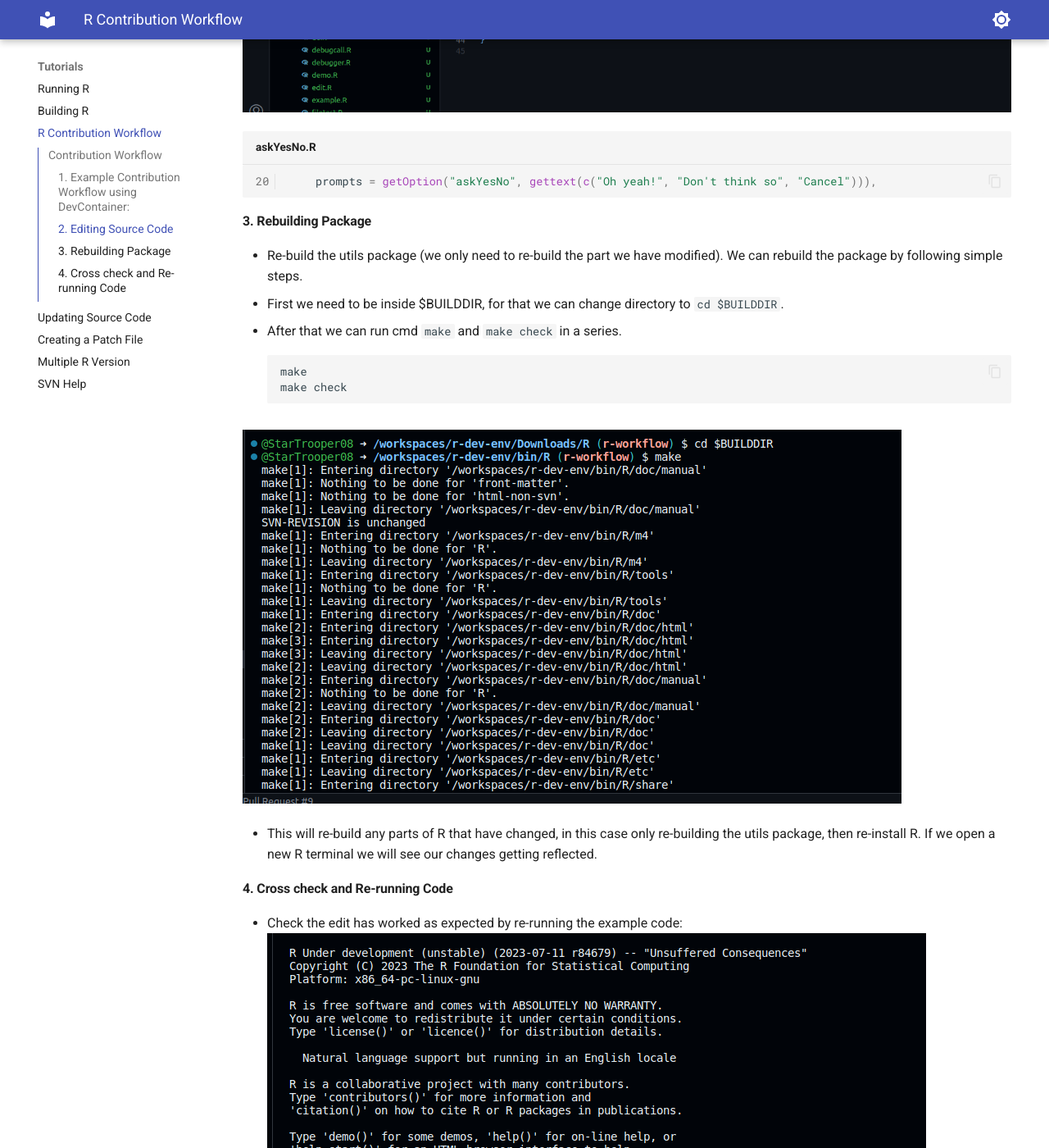
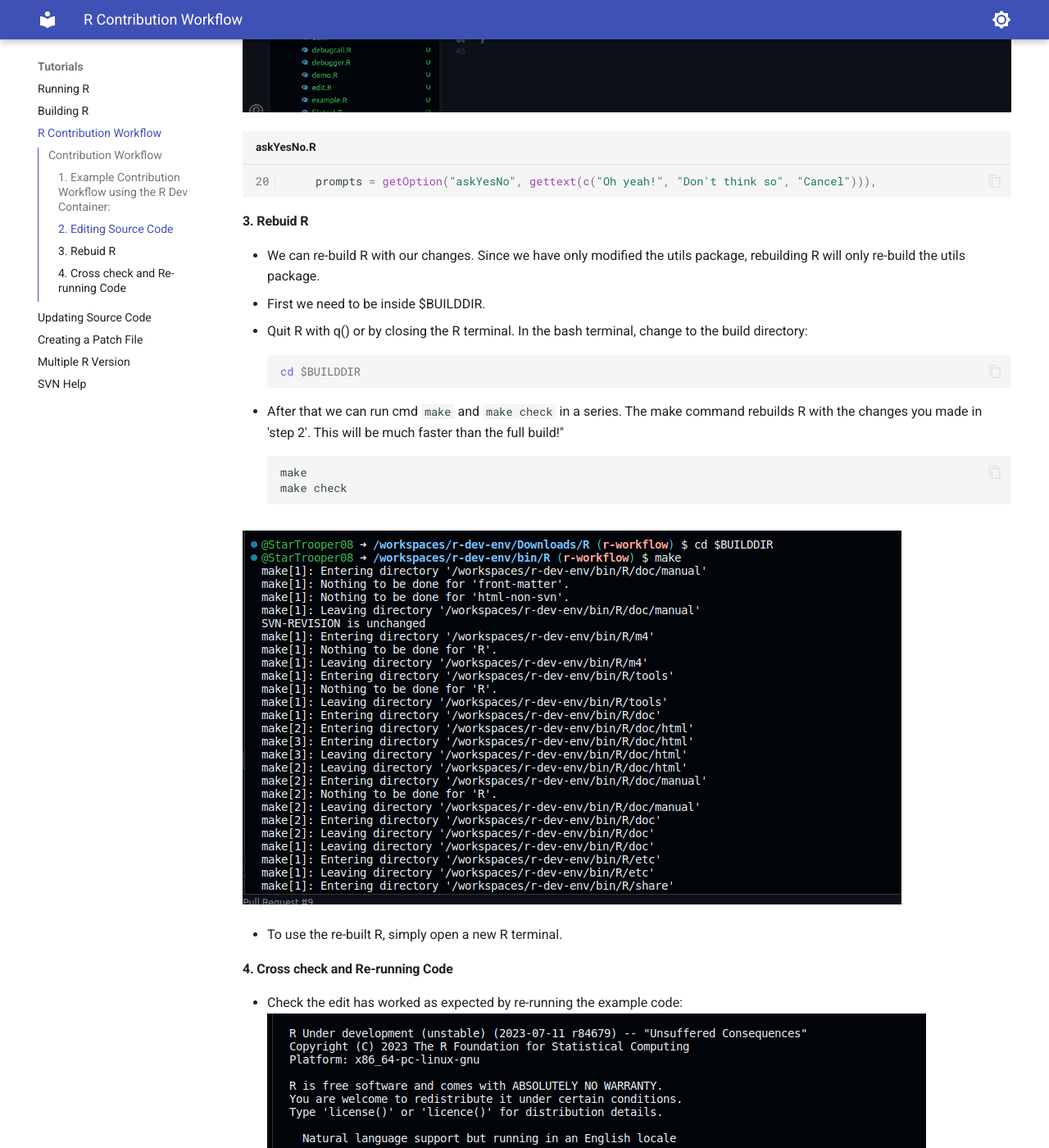
Before and after one commit to r-devel/r-dev-env, an MkDocs documentation site: the page built from docs/tutorials/contribution_workflow.md, in a window 1280 px wide and 1400 px high, scrolled down 2827 px. Shown: the whole window at 82% size. Built offline with MkDocs 1.6.1 and Material for MkDocs 9.7.7, drawn with Linux system fonts in a browser that asks for light colours; some of the changed text lies outside the part shown.

Commit message:
docs: creating codespace and contribution workflow docs update

````diff
--- a/docs/tutorials/contribution_workflow.md
+++ b/docs/tutorials/contribution_workflow.md
@@ -1,7 +1,7 @@
 
 ## Contribution Workflow
 
-#### 1. Example Contribution Workflow using DevContainer:
+#### 1. Example Contribution Workflow using the R Dev Container:
 -  To start working in R we will click on `R:(not attach)` option which is in the bottom right of our R-dev codespace. It will open R terminal for us.
 
     ![alt text](../assets/rdev11.png)
@@ -37,11 +37,15 @@
     prompts = getOption("askYesNo", gettext(c("Oh yeah!", "Don't think so", "Cancel"))),
 ```
 
-#### 3. Rebuilding Package
-- Re-build the utils package (we only need to re-build the part we have modified).
-We can rebuild the package by following simple steps.
-- First we need to be inside $BUILDDIR, for that we can change directory to `cd $BUILDDIR`.
-- After that we can run cmd `make` and `make check` in a series.
+#### 3. Rebuid R
+- We can re-build R with our changes. Since we have only modified the utils package, rebuilding R will only re-build the utils package.
+- First we need to be inside $BUILDDIR.
+- Quit R with q() or by closing the R terminal.
+In the bash terminal, change to the build directory:
+```bash
+cd $BUILDDIR
+```
+- After that we can run cmd `make` and `make check` in a series. The make command rebuilds R with the changes you made in 'step 2'. This will be much faster than the full build!"
 ```bash
 make
 make check
@@ -49,7 +53,7 @@ make check
 
 ![alt text](../assets/rdev22.png)
 
-- This will re-build any parts of R that have changed, in this case only re-building the utils package, then re-install R. If we open a new R terminal we will see our changes getting reflected.
+- To use the re-built R, simply open a new R terminal.
 
 #### 4. Cross check and Re-running Code
 - Check the edit has worked as expected by re-running the example code:
````
Also changed, not shown: docs/container_setup/creating_codespace.md (+10 -7 lines), docs/resources.md (+1 -6 lines).
